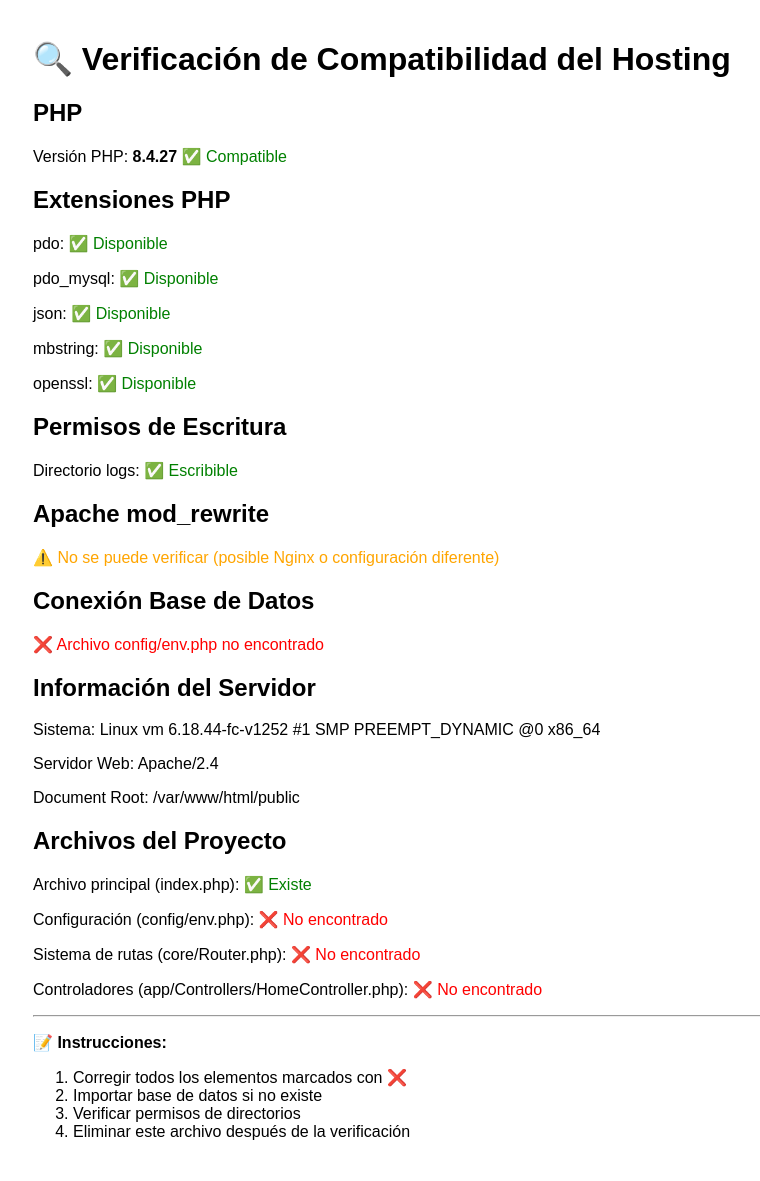
After one commit to Carlosdev08/trabajo-final-php, a PHP site: page /Trabajo-MasterD/check-hosting.php in a window 1280 px wide. The commit adds this page. Shown: the whole page, without its empty margins (7-767 px from the left). Run offline with PHP 8.4, Linux system fonts and the light colour scheme.

Commit message:
feat: Preparar proyecto para hosting
- Eliminar archivo .env innecesario (se usa config/env.php)
- Crear HOSTING.md con guía completa de despliegue
- Agregar check-hosting.php para verificar compatibilidad
- Incluir instrucciones para hosting gratuito y de pago
- Configuración de base de datos para producción
- Listo para subir a cualquier servidor web

```diff
--- /dev/null
+++ b/public/check-hosting.php
@@ -0,0 +1,128 @@
+<?php
+/**
+ * Script de verificación de compatibilidad del hosting
+ * Ejecutar en: tudominio.com/check-hosting.php
+ */
+
+echo "<!DOCTYPE html>";
+echo "<html><head><title>Verificación Hosting - InnovaCode</title>";
+echo "<style>body{font-family:Arial;margin:40px;} .ok{color:green;} .error{color:red;} .warning{color:orange;}</style>";
+echo "</head><body>";
+
+echo "<h1>🔍 Verificación de Compatibilidad del Hosting</h1>";
+
+// Verificar versión PHP
+echo "<h2>PHP</h2>";
+$phpVersion = phpversion();
+echo "<p>Versión PHP: <strong>$phpVersion</strong> ";
+if (version_compare($phpVersion, '7.4.0', '>=')) {
+    echo "<span class='ok'>✅ Compatible</span>";
+} else {
+    echo "<span class='error'>❌ Requiere PHP 7.4+</span>";
+}
+echo "</p>";
+
+// Verificar extensiones
+echo "<h2>Extensiones PHP</h2>";
+$required = ['pdo', 'pdo_mysql', 'json', 'mbstring', 'openssl'];
+foreach ($required as $ext) {
+    echo "<p>$ext: ";
+    if (extension_loaded($ext)) {
+        echo "<span class='ok'>✅ Disponible</span>";
+    } else {
+        echo "<span class='error'>❌ No disponible</span>";
+    }
+    echo "</p>";
+}
+
+// Verificar permisos de escritura
+echo "<h2>Permisos de Escritura</h2>";
+$dirs = ['logs'];
+foreach ($dirs as $dir) {
+    if (!is_dir($dir)) {
+        mkdir($dir, 0755, true);
+    }
+    echo "<p>Directorio $dir: ";
+    if (is_writable($dir)) {
+        echo "<span class='ok'>✅ Escribible</span>";
+    } else {
+        echo "<span class='error'>❌ Sin permisos</span>";
+    }
+    echo "</p>";
+}
+
+// Verificar mod_rewrite
+echo "<h2>Apache mod_rewrite</h2>";
+if (function_exists('apache_get_modules')) {
+    $modules = apache_get_modules();
+    if (in_array('mod_rewrite', $modules)) {
+        echo "<p><span class='ok'>✅ mod_rewrite disponible</span></p>";
+    } else {
+        echo "<p><span class='error'>❌ mod_rewrite no disponible</span></p>";
+    }
+} else {
+    echo "<p><span class='warning'>⚠️ No se puede verificar (posible Nginx o configuración diferente)</span></p>";
+}
+
+// Test de conexión a base de datos
+echo "<h2>Conexión Base de Datos</h2>";
+try {
+    // Cargar configuración
+    if (file_exists('config/env.php')) {
+        include_once 'config/env.php';
+
+        $dsn = "mysql:host={$_ENV['DB_HOST']};port={$_ENV['DB_PORT']};dbname={$_ENV['DB_NAME']};charset=utf8mb4";
+        $pdo = new PDO($dsn, $_ENV['DB_USER'], $_ENV['DB_PASS']);
+        echo "<p><span class='ok'>✅ Conexión exitosa a base de datos</span></p>";
+
+        // Verificar tabla de usuarios
+        $stmt = $pdo->query("SHOW TABLES LIKE 'usuarios'");
+        if ($stmt->rowCount() > 0) {
+            echo "<p><span class='ok'>✅ Tabla usuarios existe</span></p>";
+        } else {
+            echo "<p><span class='error'>❌ Tabla usuarios no encontrada - Importar newsletters.sql</span></p>";
+        }
+
+    } else {
+        echo "<p><span class='error'>❌ Archivo config/env.php no encontrado</span></p>";
+    }
+} catch (Exception $e) {
+    echo "<p><span class='error'>❌ Error de conexión: " . $e->getMessage() . "</span></p>";
+}
+
+// Información del servidor
+echo "<h2>Información del Servidor</h2>";
+echo "<p>Sistema: " . php_uname() . "</p>";
+echo "<p>Servidor Web: " . $_SERVER['SERVER_SOFTWARE'] . "</p>";
+echo "<p>Document Root: " . $_SERVER['DOCUMENT_ROOT'] . "</p>";
+
+// Verificar archivos críticos
+echo "<h2>Archivos del Proyecto</h2>";
+$files = [
+    'index.php' => 'Archivo principal',
+    'config/env.php' => 'Configuración',
+    'core/Router.php' => 'Sistema de rutas',
+    'app/Controllers/HomeController.php' => 'Controladores'
+];
+
+foreach ($files as $file => $desc) {
+    echo "<p>$desc ($file): ";
+    if (file_exists($file)) {
+        echo "<span class='ok'>✅ Existe</span>";
+    } else {
+        echo "<span class='error'>❌ No encontrado</span>";
+    }
+    echo "</p>";
+}
+
+echo "<hr>";
+echo "<p><strong>📝 Instrucciones:</strong></p>";
+echo "<ol>";
+echo "<li>Corregir todos los elementos marcados con ❌</li>";
+echo "<li>Importar base de datos si no existe</li>";
+echo "<li>Verificar permisos de directorios</li>";
+echo "<li>Eliminar este archivo después de la verificación</li>";
+echo "</ol>";
+
+echo "</body></html>";
+?>
```
Also changed, not shown: HOSTING.md (added, +130 -0 lines), app/Views/home/index.php (+17 -8 lines), 2 other files.
